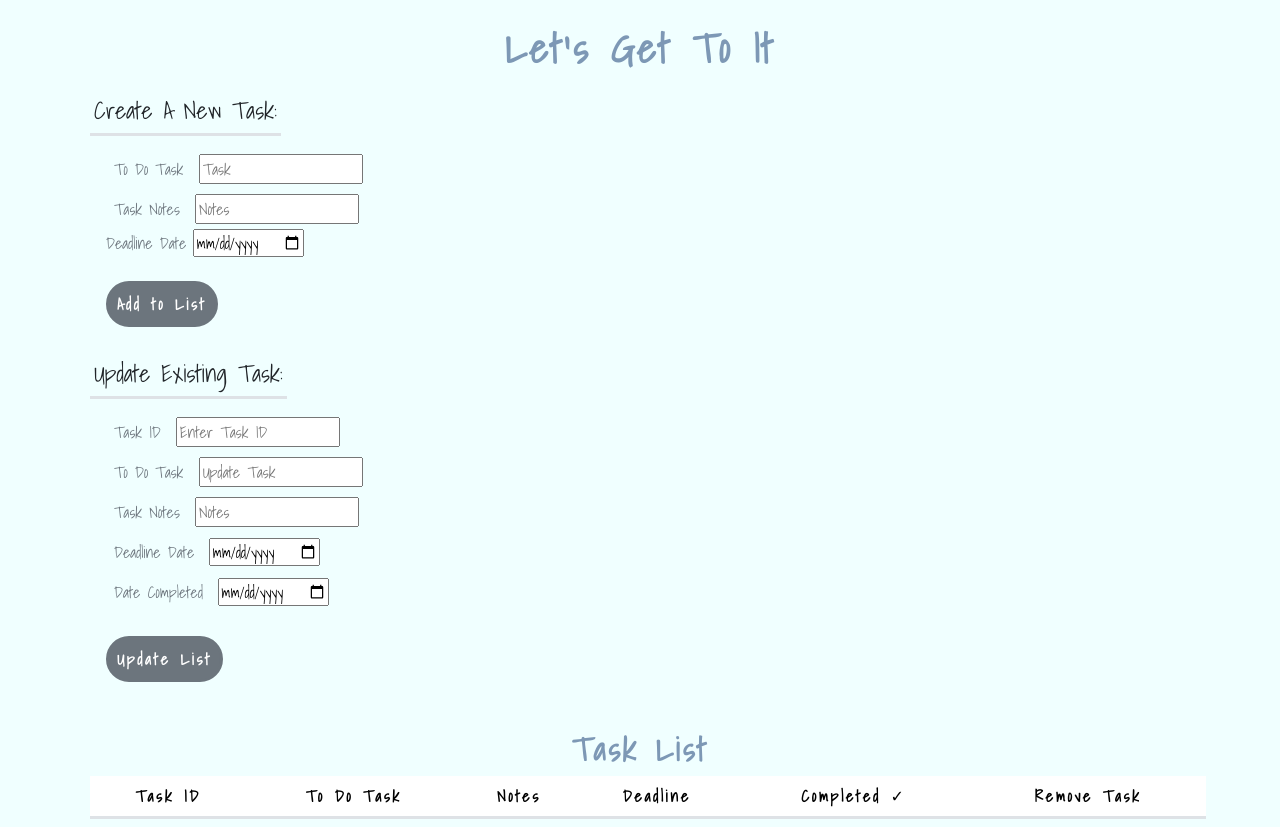
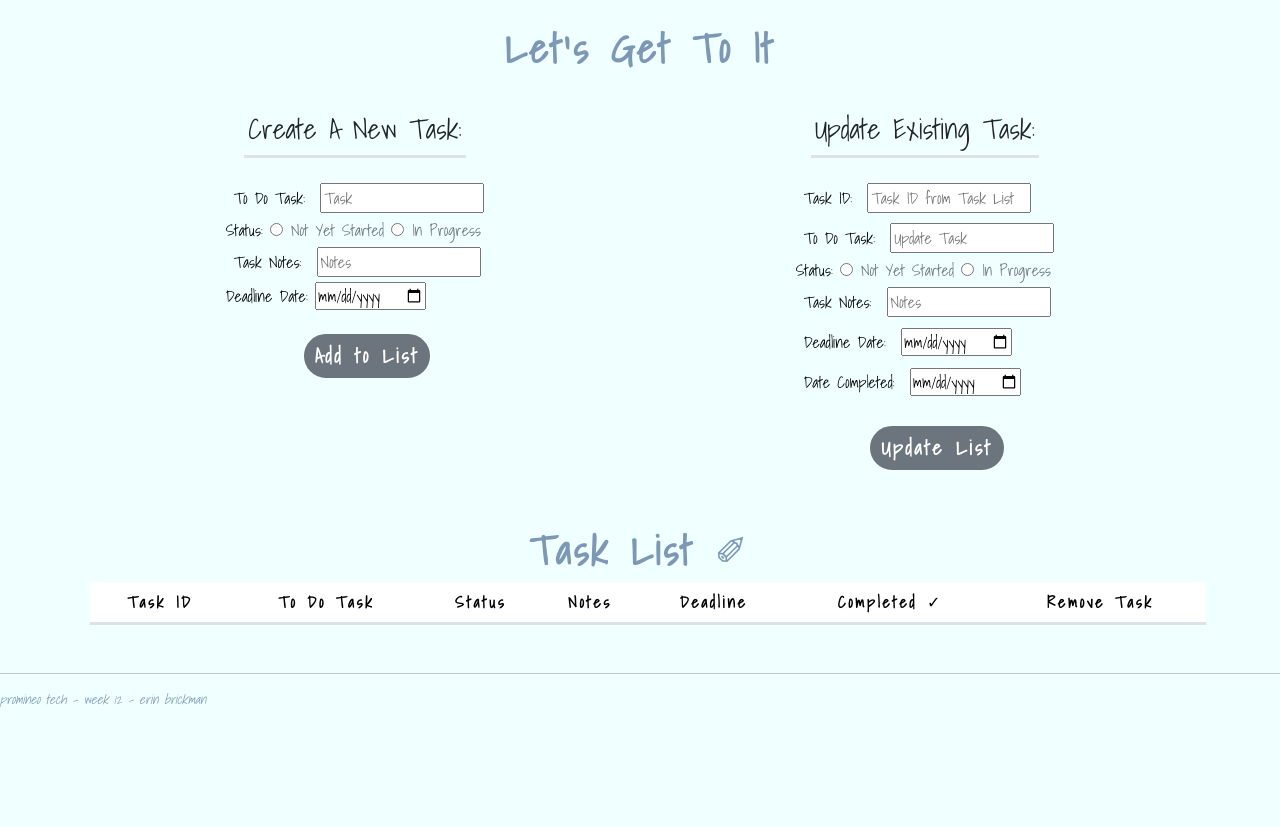
Before and after one commit to erinelise2/week12codingassignment, a website: page index.html in a window 1280 px wide. After the commit the page ends 800 px from the top, so only its background shows below. Drawn offline with nearby package versions, Linux system fonts and the light colour scheme; no server answers.

Commit message:
added a status radio button and formatted into columns

```diff
--- a/index.css
+++ b/index.css
@@ -16,18 +16,26 @@ body {
     letter-spacing: 2pt;
 }
 
+label {
+    color: black;
+}
+
+form {
+    display: flex;
+    flex-direction: column;
+    align-items: center;
+}
+
 button {
     letter-spacing: 2pt;
 }
 
 th {
-
     letter-spacing: 2pt;
     font-weight: bolder;
 }
 
 tbody {
-    background-color: #dee2e6;
     color: 6c757d;
 }
 
@@ -38,3 +46,10 @@ tbody {
 .taskUpdateForm {
     color: #6c757d;
 }
+
+.footer-text {
+    font-style: italic;
+    color: rgb(125, 152, 181);
+    text-transform: lowercase;
+    font-size: small;
+}
--- a/index.html
+++ b/index.html
@@ -37,74 +37,96 @@
     <h1 class="mainHeader header fs-1 fw-bolder text-center m-4">Let's Get To It</h1>
     <!-- Possibly want to put the forms in columns, like new task in col one and update take in col two... or make each form two columns with the button on the right side -->
     <div class="container">
+        <div class="row">
+            <div class="col-md m-2">
                 <form>
-        <h4 class='header m-2'><span class="border-bottom border-3 p-1">Create A New Task:</span></h4>
+                    <h3 class='header m-2'><span class="border-bottom border-3 p-1">Create A New Task:</span></h3>
                     <div class='col taskForm form-group m-4'>
                         <div>
-                <label class="m-2" for="newTask">To Do Task</label>
+                            <label class="m-2" for="newTask">To Do Task:</label>
                             <input id="newTask" placeholder="Task" />
                         </div>
                         <div>
-                <label class="m-2" for="newNote">Task Notes</label>
+                            <label class="radio" for="newStatus">Status: </label>
+                            <input type="radio" name="optradio" class="me-2">Not Yet Started
+                            <input type="radio" name="optradio" class="me-2">In Progress
+                        </div>
+                        <div>
+                            <label class="m-2" for="newNote">Task Notes:</label>
                             <input id="newNote" placeholder="Notes"/>
                         </div>
                         <div>
-                <label for="newDeadline">Deadline Date</label>
+                            <label for="newDeadline">Deadline Date:</label>
                             <input id="newDeadline" type="Date" />
                         </div>
                     </div>
                         <div class="">
-            <button class='btn btn-sm task-btn border border-secondary border-3 rounded-pill ms-4 mb-4 p-2 fw-bold bg-secondary text-white fs-6' id="submitTask">Add to List</button>
+                        <button class='btn btn-sm task-btn border border-secondary border-3 rounded-pill ms-4 mb-4 p-2.5 fw-bold bg-secondary text-white fs-5' id="submitTask">Add to List</button>
+                        </div>
                     </div>
                 </form>
-
+            <div class="col-md m-2">
                 <form>
-        <h4 class='header m-2'><span class="border-bottom border-3 p-1">Update Existing Task:</span></h4>
+                    <h3 class='header m-2'><span class="border-bottom border-3 p-1">Update Existing Task:</span></h3>
                     <div class='col taskUpdateForm form-group m-4'>
                         <div>
-                <label class="m-2" for="updateId">Task ID</label>
-                <input id="updateId" placeholder="Enter Task ID"/>
+                            <label class="m-2" for="updateId">Task ID:</label>
+                            <input id="updateId" placeholder="Task ID from Task List"/>
                         </div>
                         <div>
-                <label class="m-2" for="updateTask">To Do Task</label>
+                            <label class="m-2" for="updateTask">To Do Task:</label>
                             <input id="updateTask" placeholder="Update Task"/>
                         </div>
                         <div>
-                <label class="m-2" for="updateNote">Task Notes</label>
+                            <label class="radio" for="updateStatus">Status: </label>
+                            <input type="radio" name="optradio" class="me-2">Not Yet Started
+                            <input type="radio" name="optradio" class="me-2">In Progress
+                        </div>
+                        <div>
+                            <label class="m-2" for="updateNote">Task Notes:</label>
                             <input id="updateNote" placeholder="Notes"/>
                         </div>
                         <div>
-                <label class="m-2" for="updateDeadline">Deadline Date</label>
+                            <label class="m-2" for="updateDeadline">Deadline Date:</label>
                             <input id="updateDeadline" type="Date" />
                         </div>
                         <div>
-                <label class="m-2" for="updateStatus">Date Completed</label>
+                            <label class="m-2" for="updateComplete">Date Completed:</label>
                             <input id="updateStatus" type="Date" />
                         </div>
                     </div>
-
                     <div class="">
-            <button class='btn btn-sm task-btn border border-secondary border-3 rounded-pill ms-4 mb-4 p-2 fw-bold bg-secondary text-white fs-6' id="updateTask">Update List</button>
+                        <button class='btn btn-sm task-btn border border-secondary border-3 rounded-pill ms-4 mb-4 p-2.5 fw-bold bg-secondary text-white fs-5' id="updateTask">Update List</button>
+                    </div>
                 </div>
                 </form>
+            </div>
         </div>
 
 <!-- Is there a way to have the table automatically sort by the deadline date? Also, want to see if you can make the completed option a button that updates rather than updating the whole form... then put completed projects lower on the list and italics.-->
     <div class="container text-center">
-        <h2 class="tableHeader header fs-2 fw-bolder text-center mt-4 ">Task List</h2>
-    <table class='container table toDoList m-2 border-bottom border-3 text-center'>
+        <h1 class="tableHeader header fs-1 fw-bolder text-center mt-4">Task List ✐</h1>
+    <table class='table toDoList m-2 border-bottom border-3 text-center table-striped'>
         <thead>
             <tr>
                 <th>Task ID</th>
                 <th>To Do Task</th>
+                <th>Status</th>
                 <th>Notes</th>
                 <th>Deadline</th>
                 <th>Completed ✓ </th>
                 <th>Remove Task</th>
             </tr>
         </thead>
-        <tbody class="border-secondary text-secondary"></tbody>
+        <tbody class="border-secondary text-secondary">
+            <!-- data from json will update here -->
+        </tbody>
     </table>
     </div>
 </body>
+<footer>
+    <br>
+    <hr>
+    <p class="footer-text">Promineo Tech - Week 12 - Erin Brickman</p>
+</footer>
 </html>
--- a/script.js
+++ b/script.js
@@ -9,9 +9,10 @@ $.get(taskdatabase_URL).then((data) =>
     <tr>
       <td>${task.id}</td>
       <td>${task.toDoTask}</td>
+      <td>${task.toDoStatus}</td>
       <td>${task.toDoNote}</td>
       <td>${task.toDoDeadline}</td> //a way to rank by closest date at the top? //
-      <td><input type="checkbox"> ${task.toDoStatus}</td>
+      <td>${task.toDoComplete}</td>
     //   could also make this a button... need to create the function to mark off? could this include a date //
       <td>
         <button onclick="deleteTask(${task.id})"}>🗑</button>
@@ -25,6 +26,7 @@ $.get(taskdatabase_URL).then((data) =>
 $('#task').click(function () {
     $.post(taskdatabase_URL, {
       toDoTask: $('#newTask').val(),
+      toDoTask: $('#newStatus').val,
       toDoNote: $('#newNote').val(),
       toDoDeadline: $('#newDeadline').val(),
     })
@@ -46,9 +48,10 @@ function updateTask() {
       method: 'PUT',
       data: {
         toDoTask: $('#updateTask').val(),
+        toDoStatus: $('#updateStatus').val,
         toDoNote: $('#updateNote').val(),
         toDoDeadline: $('#updateDeadline').val(),
-        toDoStatus: $('#updateStatus').val(),
+        toDoStatus: $('#updateComplete').val(),
       },
     })
   };
```
Lines whose indentation alone changed are shown as unchanged.
